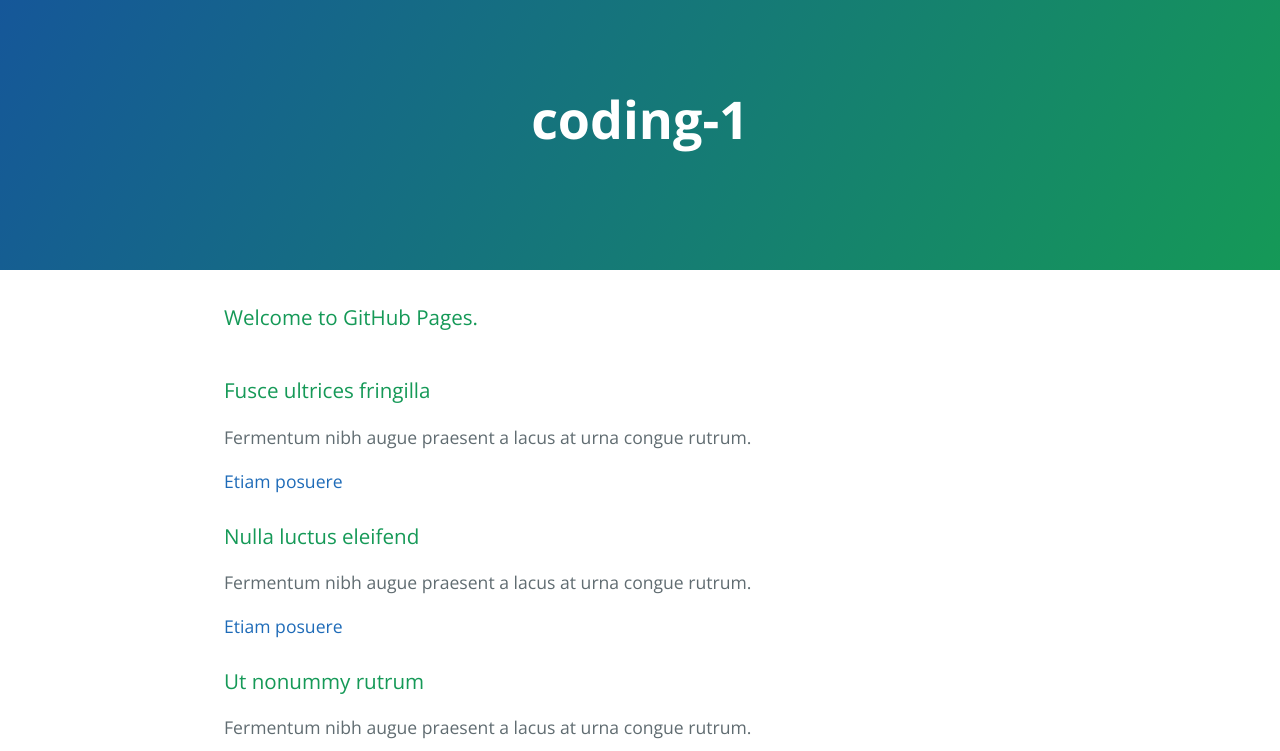
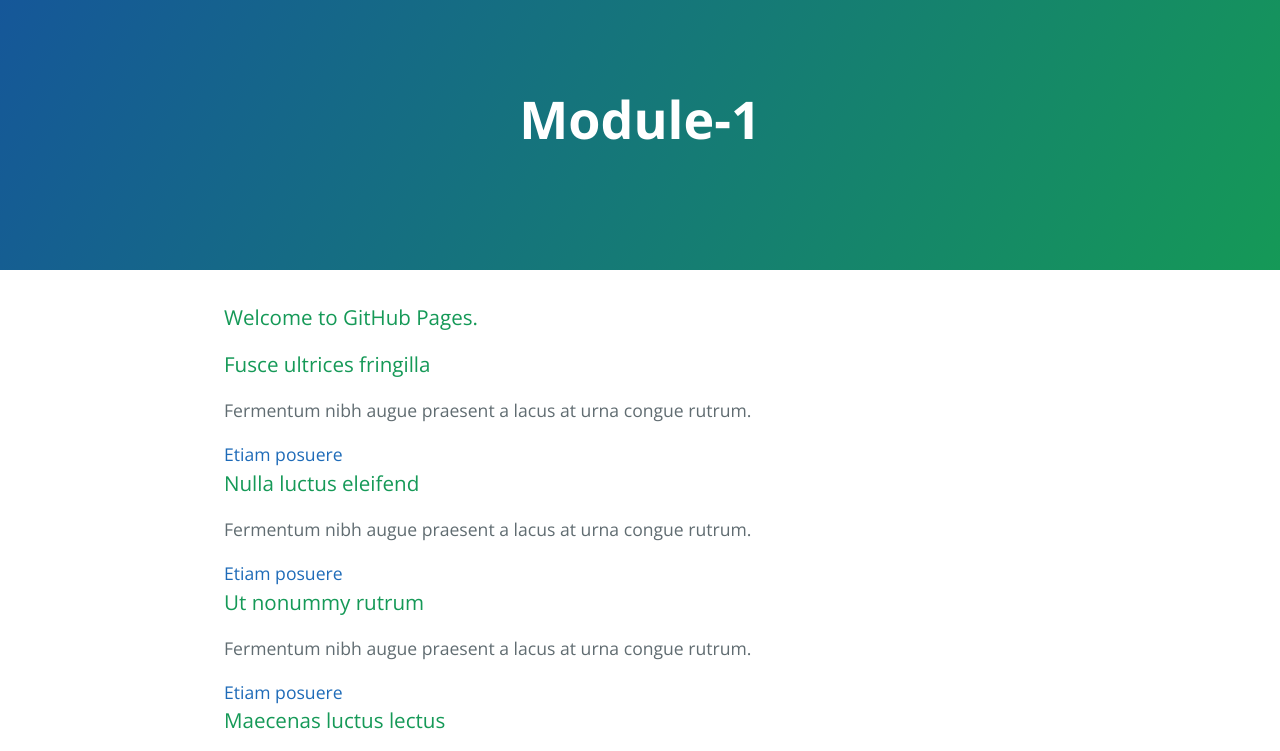
Before and after one commit to Kleinske/Coding-Assignment-1, a plain HTML site: page index.html in a window 1280 px wide. Shown: the top 751 px of the page. Drawn offline with nearby package versions, Linux system fonts and the light colour scheme.

Commit message:
Update index.html

```diff
--- a/index.html
+++ b/index.html
@@ -11,7 +11,7 @@
   </head>
   <body>
     <section class="page-header">
-      <h1 class="project-name">coding-1</h1>
+      <h1 class="project-name">Module-1</h1>
       <h2 class="project-tagline"></h2>
     </section>
 
@@ -25,19 +25,19 @@
 	</div>
 <div id="banner-wrapper">
 	<div id="banner" class="container">
-		 <div><img/></div>
+		 <div class="circle"></div>
 		<div class="boxA">
 			<h3>Fusce ultrices fringilla</h3>
 			<p>Fermentum nibh augue praesent a lacus at urna congue rutrum.</p>
 			<a href="#" class="button">Etiam posuere</a>
 		</div>
-		 <div><img/></div>
+		<div class="circle"></div>
 		<div class="boxB">
 			<h3>Nulla luctus eleifend</h3>
 			<p>Fermentum nibh augue praesent a lacus at urna congue rutrum.</p>
 			<a href="#" class="button">Etiam posuere</a>
 		</div>
-		 <div><img/></div>
+		<div class="circle"></div>
 		<div class="boxC">
 			<h3>Ut nonummy rutrum</h3>
 			<p>Fermentum nibh augue praesent a lacus at urna congue rutrum.</p>
```
